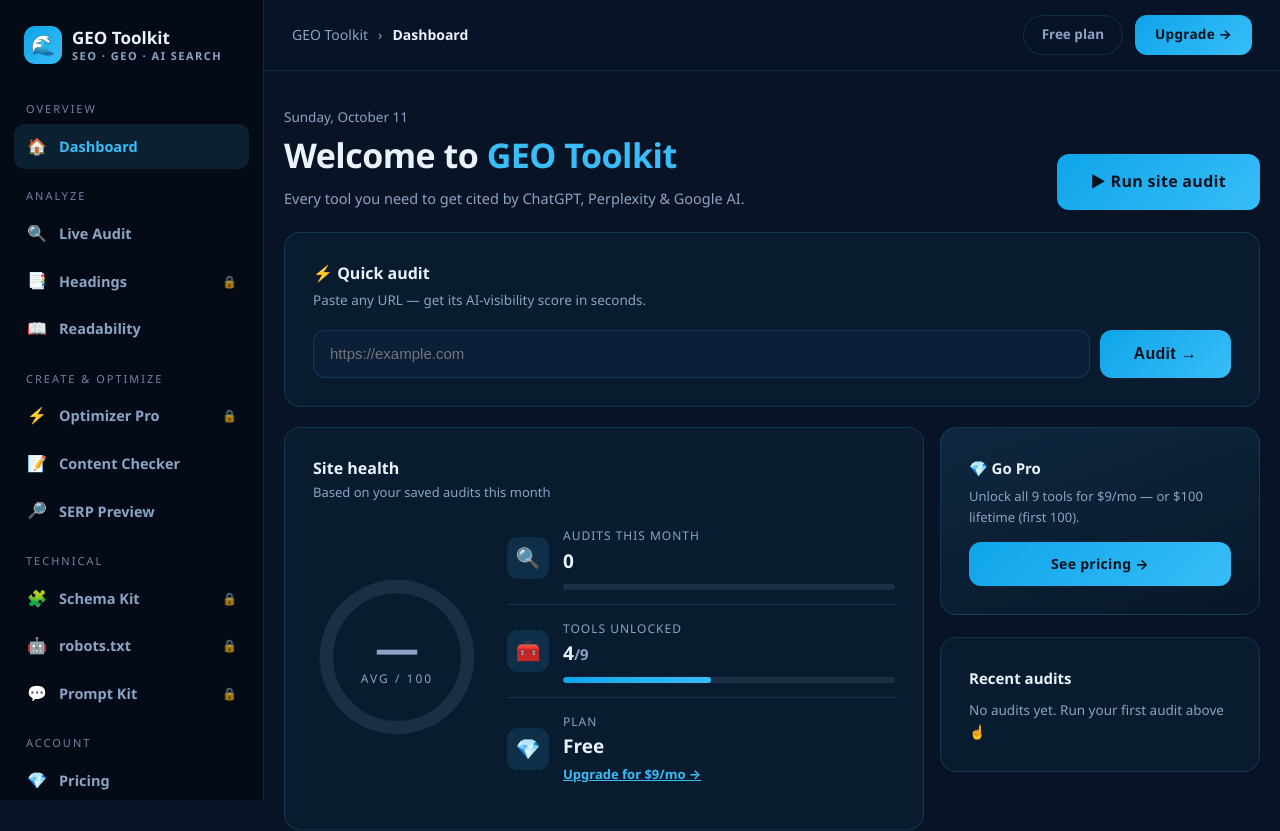
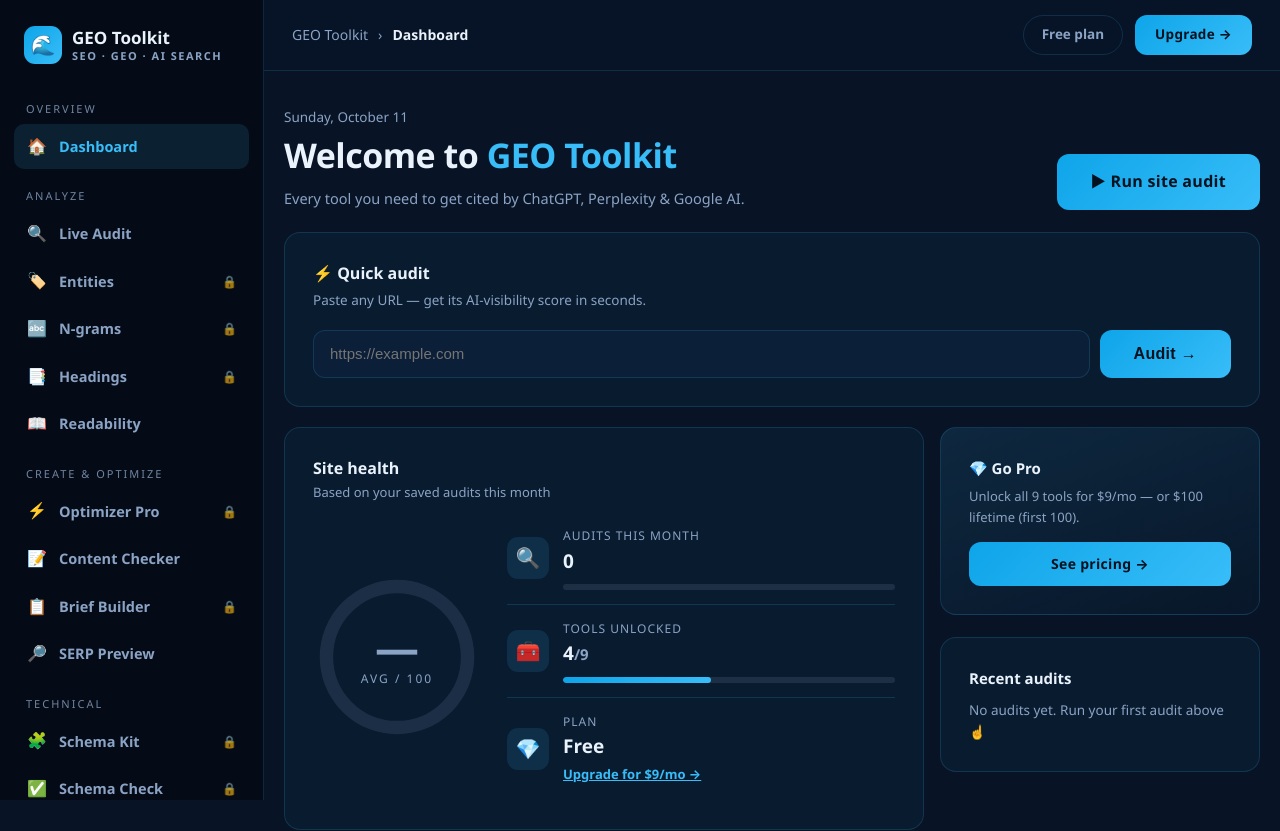
Before and after one commit to Mrbilalali/geo-audit-live, a Next.js app: page / in a window 1280 px wide. Shown: the top 831 px of the page. Built offline with nearby package versions, Linux system fonts and the light colour scheme.

Commit message:
6 new Pro tools: entities, n-grams, brief builder, schema validator, sitemap tools, bulk meta (15 tools total)

```diff
--- a/components/Sidebar.tsx
+++ b/components/Sidebar.tsx
@@ -21,6 +21,8 @@ const GROUPS: { label: string; items: NavItem[] }[] = [
     label: "Analyze",
     items: [
       { href: "/geo-audit", label: "Live Audit", ico: "🔍" },
+      { href: "/entity-extractor", label: "Entities", ico: "🏷️", pro: true },
+      { href: "/ngram-analyzer", label: "N-grams", ico: "🔤", pro: true },
       { href: "/heading-analyzer", label: "Headings", ico: "📑", pro: true },
       { href: "/readability", label: "Readability", ico: "📖" },
     ],
@@ -30,6 +32,7 @@ const GROUPS: { label: string; items: NavItem[] }[] = [
     items: [
       { href: "/content-optimizer", label: "Optimizer Pro", ico: "⚡", pro: true },
       { href: "/content-checker", label: "Content Checker", ico: "📝" },
+      { href: "/brief-builder", label: "Brief Builder", ico: "📋", pro: true },
       { href: "/serp-preview", label: "SERP Preview", ico: "🔎" },
     ],
   },
@@ -37,6 +40,9 @@ const GROUPS: { label: string; items: NavItem[] }[] = [
     label: "Technical",
     items: [
       { href: "/schema-generator", label: "Schema Kit", ico: "🧩", pro: true },
+      { href: "/schema-validator", label: "Schema Check", ico: "✅", pro: true },
+      { href: "/sitemap-tools", label: "Sitemaps", ico: "🗺️", pro: true },
+      { href: "/bulk-meta", label: "Bulk Meta", ico: "📦", pro: true },
       { href: "/robots-validator", label: "robots.txt", ico: "🤖", pro: true },
       { href: "/prompt-kit", label: "Prompt Kit", ico: "💬", pro: true },
     ],
@@ -90,12 +96,12 @@ export default function Sidebar() {
         {plan === "pro" ? (
           <>
             <div className="pname">⚡ Pro active</div>
-            <div className="pdesc">All 9 tools unlocked. Happy optimizing.</div>
+            <div className="pdesc">All 15 tools unlocked. Happy optimizing.</div>
           </>
         ) : (
           <>
             <div className="pname">Free plan</div>
-            <div className="pdesc">4 of 9 tools · 3 audits/mo. Unlock everything for $9/mo.</div>
+            <div className="pdesc">4 of 15 tools · 3 audits/mo. Unlock everything for $9/mo.</div>
             <Link href="/pricing" className="btn">Go Pro →</Link>
           </>
         )}
```
